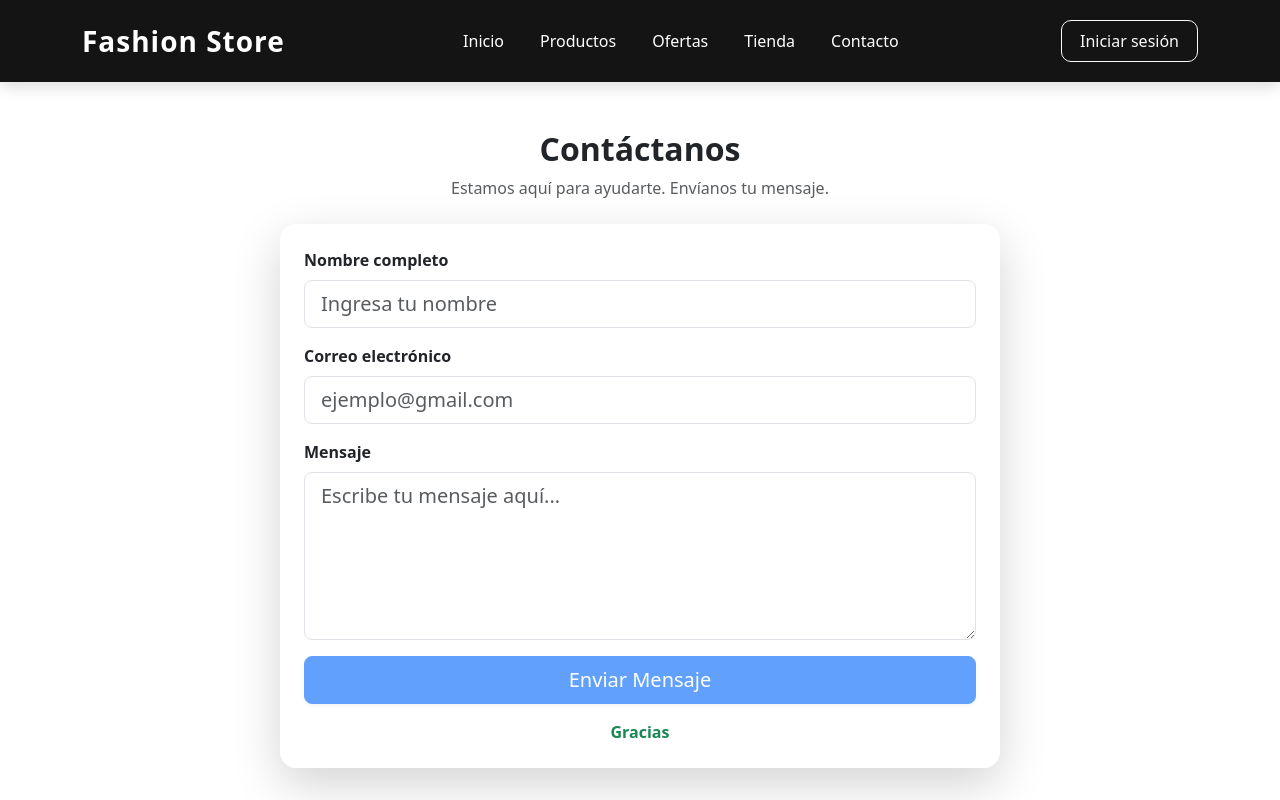
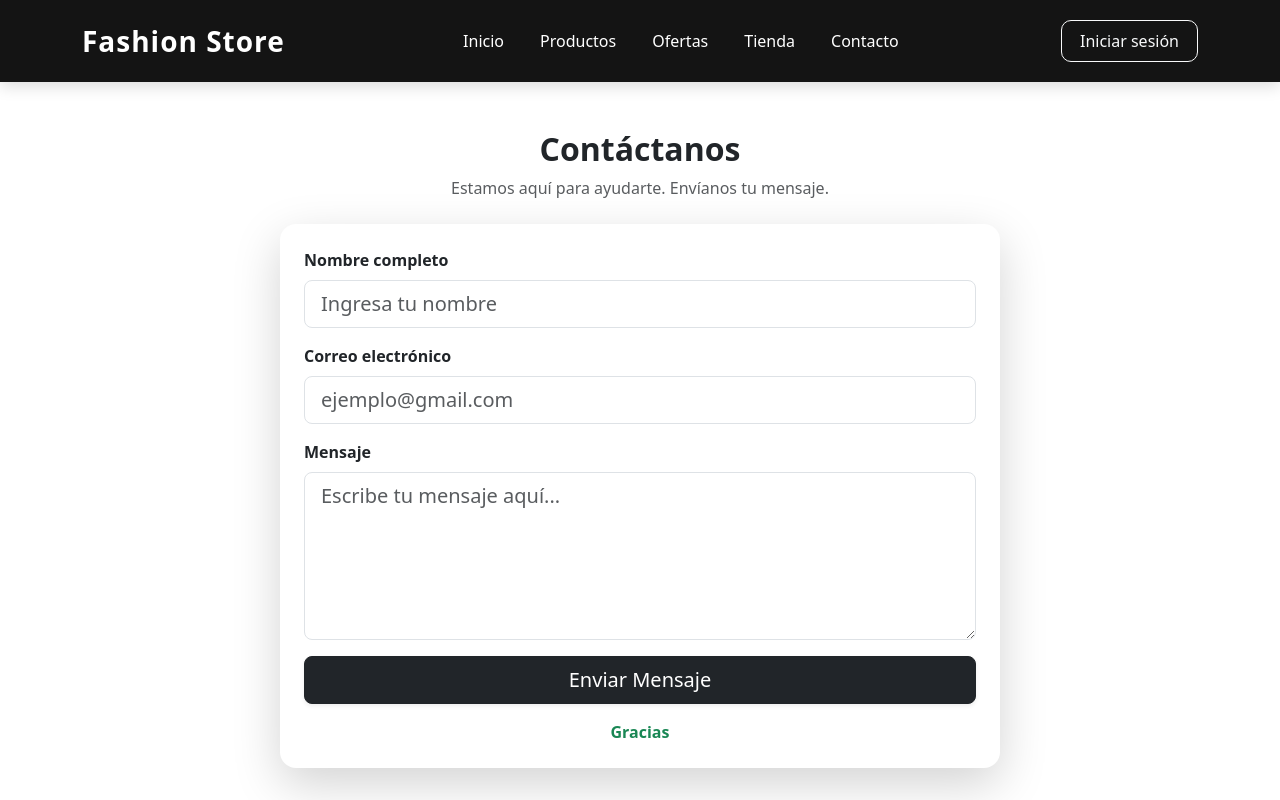
Before and after one commit to joseperez-git/fashionstore-app, an Angular app: page /contacto in a window 1280 px wide. Shown: the top 800 px of the page. Built offline with nearby package versions, Linux system fonts and the light colour scheme.

Commit message:
Validacion de campos vacios en contacto.ts

```diff
--- a/src/app/pages/contacto/contacto.html
+++ b/src/app/pages/contacto/contacto.html
@@ -89,9 +89,7 @@
 
               <button
                 type="submit"
-                class="btn btn-primary btn-lg rounded-3 shadow-sm"
-                [disabled]="form.invalid">
-
+                class="btn btn-dark btn-lg rounded-3 shadow-sm">
                 Enviar Mensaje
 
               </button>
--- a/src/app/pages/contacto/contacto.ts
+++ b/src/app/pages/contacto/contacto.ts
@@ -19,6 +19,11 @@ export class ContactoComponent {
 
   enviarFormulario(form: any) {
 
+    if (!this.nombre || !this.correo || !this.mensaje) {
+      alert('Por favor, complete todos los campos obligatorios');
+      return;
+    }
+
     this.enviado = true;
 
     console.log({
```
Also changed, not shown: 1 other file (tests, documents, lock files or other folders).
